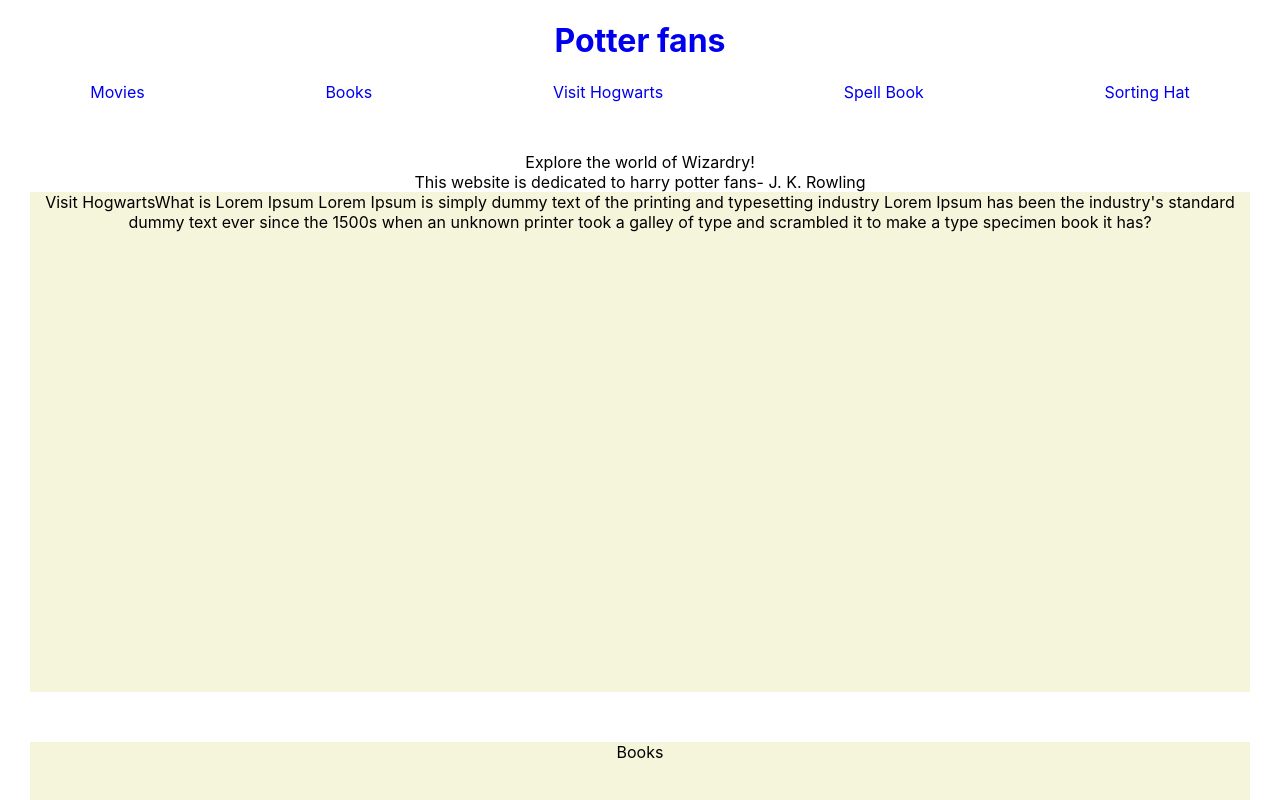
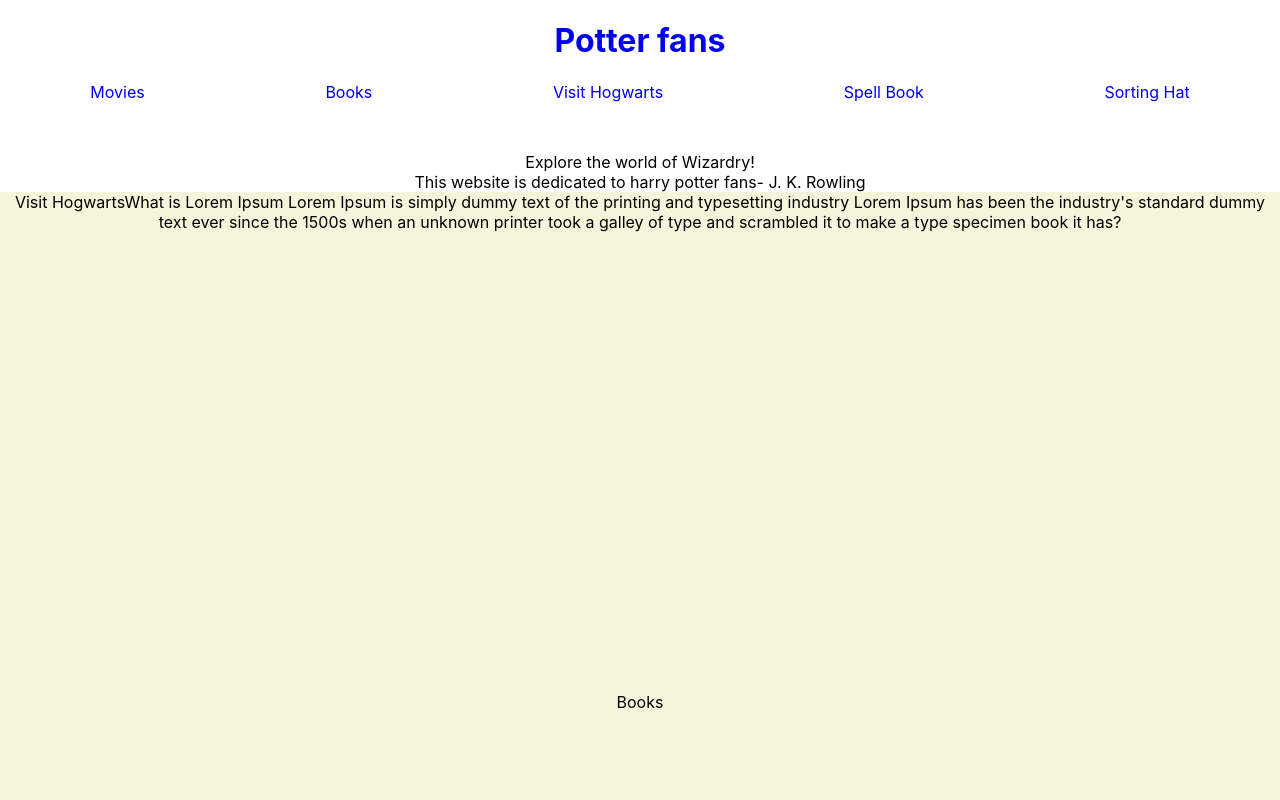
Before and after one commit to TheAstutian/potter-fans, a React (Create React App) app: page / in a window 1280 px wide. Shown: the top 800 px of the page. Built offline with nearby package versions, Linux system fonts and the light colour scheme.

Commit message:
updated homepage css

```diff
--- a/src/pages/homepage/homepage.style.scss
+++ b/src/pages/homepage/homepage.style.scss
@@ -1,6 +1,5 @@
 .section {
     height: 500px;
     background-color: beige;
-   margin: 0 30px;
-    margin-bottom: 50px;
+
 }
```
